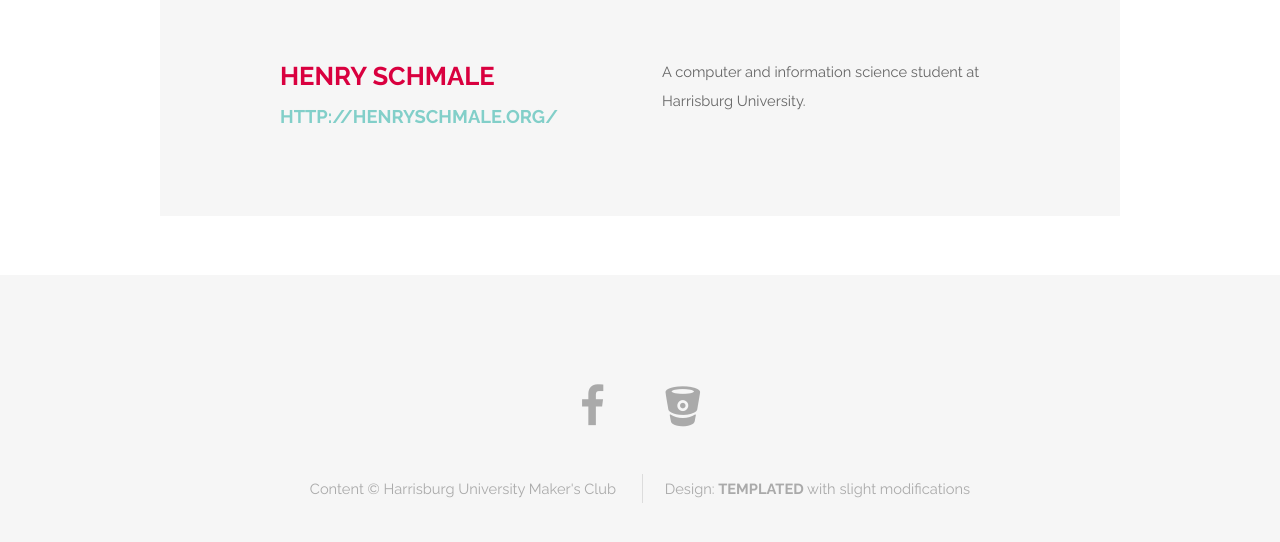
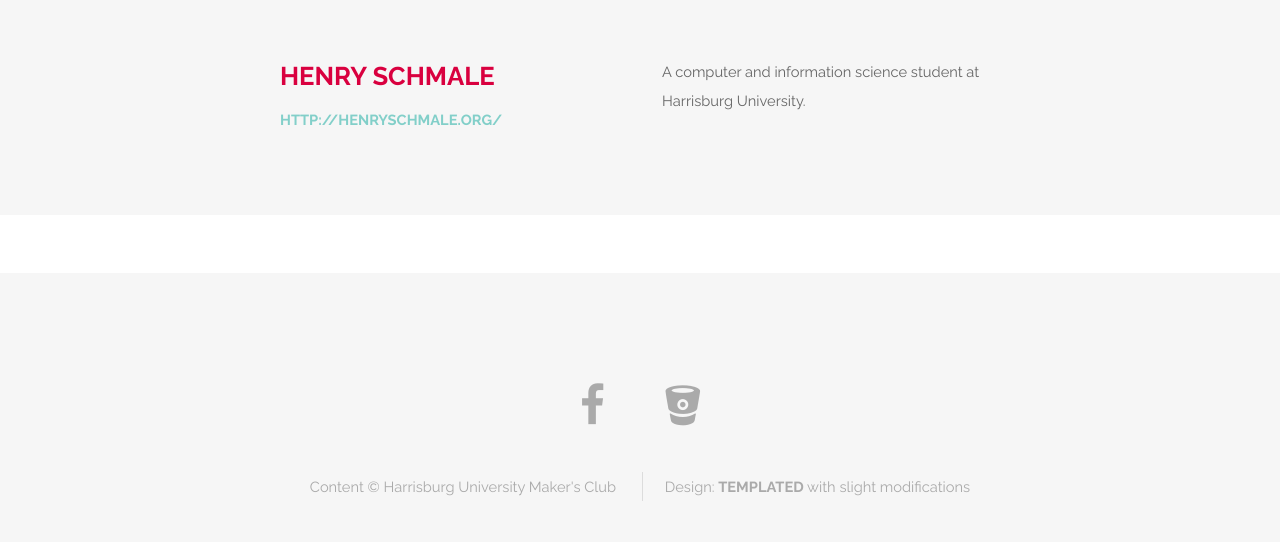
Before and after one commit to stripedpurple/hu-maker-club-site, a Jekyll site: the page built from members.html, in a window 1280 px wide and 1400 px high, scrolled down 373 px. Shown: the part 780-1322 px from the top of the window. Built offline with Jekyll 4.4.1, drawn with Linux system fonts in a browser that asks for light colours.

Commit message:
fix style issue with members page

```diff
--- /dev/null
+++ b/_layouts/bare.html
@@ -0,0 +1,12 @@
+---
+layout: default
+---
+<div class="wrapper">
+	<header id="main" class="major special">
+		<h2>{{ page.title }}</h2>
+		{% if page.subtitle %}
+		<p>{{ page.subtitle }}</p>
+		{% endif %}
+	</header>
+	{{ content }}
+</div>
--- a/css/colors.css
+++ b/css/colors.css
@@ -1,4 +1,4 @@
-#header h1, .container h2 {
+#header h1, .wrapper h2, .wrapper h3 {
 	color: #d9003f;
 }
 
--- a/members.html
+++ b/members.html
@@ -11,9 +11,7 @@
 			<div class="6u 12u$(medium)">
 				<header>
 					<h2>{{ member.name }}</h2>
-					{% if member.subtitle %}
-					<p>{{ member.subtitle }}</p>
-					{% endif %}
+					<p>{{ member.subtitle }}</p><!-- yes, we want this p tag to be here, even if it is empty -->
 					{% if member.site %}
 					<p><a href="{{ member.site }}">{{ member.site }}</a></p>
 					{% endif %}
```
Also changed, not shown: other parts of members.html (+1 -1 lines).
